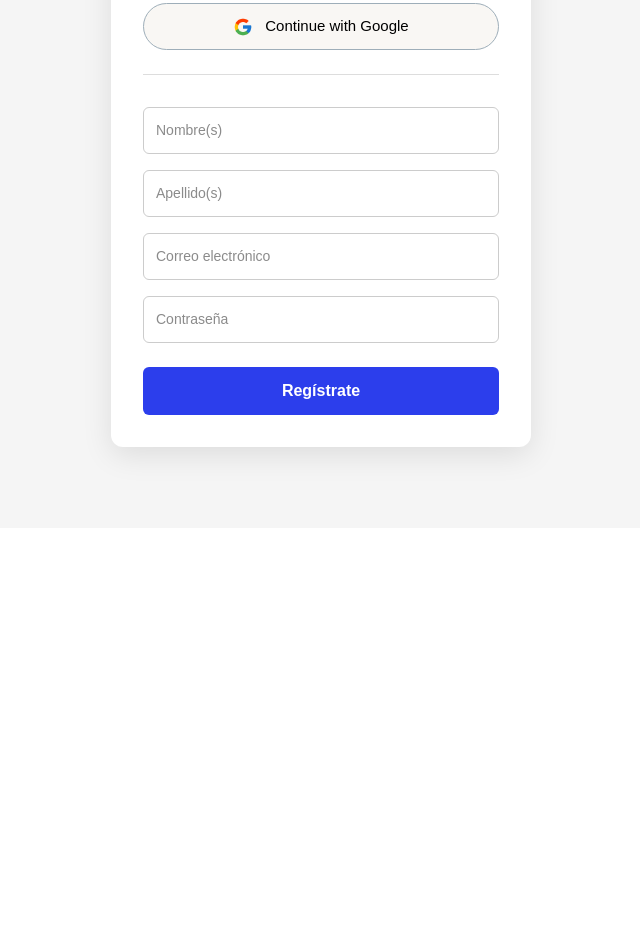
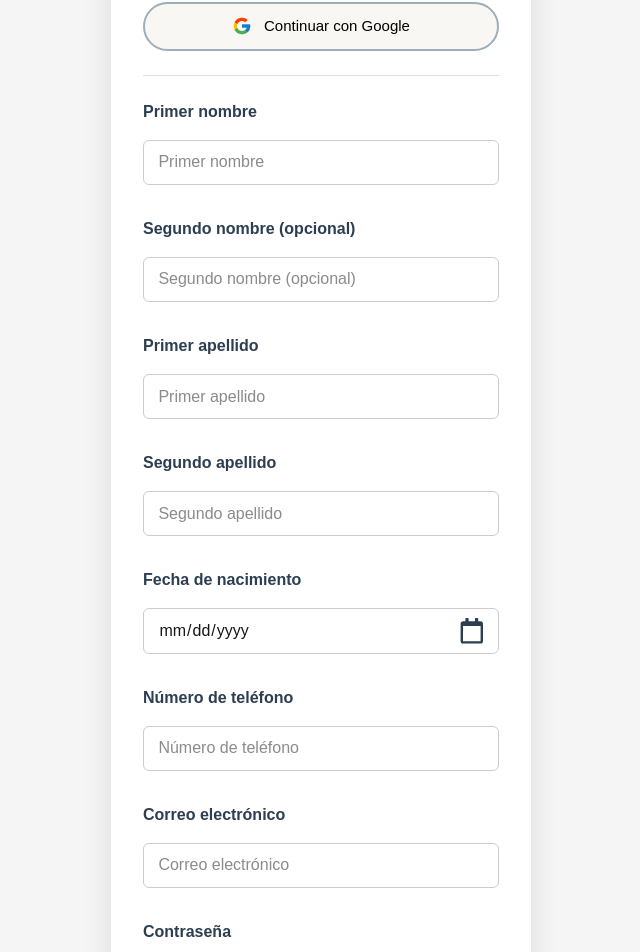
Before and after one commit to santipop1/AquanetFront, a Next.js app: page /registro in a window 1280 px wide. Shown: the part 398-1350 px from the top of the page, without its empty margins (319-959 px from the left). Before the commit the page ends 926 px from the top, so only its background shows below. Built offline with nearby package versions, Linux system fonts and the light colour scheme.

Commit message:
register/update

```diff
--- a/src/app/registro/Registro.css
+++ b/src/app/registro/Registro.css
@@ -15,6 +15,8 @@
   width: 100%;
   text-align: center;
   animation: fadeInUp 0.6s ease-out;
+  margin-top: 5rem;
+  margin-bottom: 5rem;
 }
 
 .logo-form {
@@ -63,13 +65,13 @@ form input {
   background-color: #1b2dc7;
 }
 
-/* ✅ Botón estilo Google */
+
 .google-auth-btn {
   display: flex;
   align-items: center;
   gap: 12px;
   justify-content: center;
-  border: 1.5px solid #9eaeb9;
+  border: 2px solid #9eaeb9;
   background-color: #f9f7f4;
   color: #000;
   padding: 0.7rem 1.5rem;
@@ -85,8 +87,28 @@ form input {
   background-color: #f1efec;
   box-shadow: 0 2px 6px rgba(0, 0, 0, 0.08);
 }
+.password-container {
+  position: relative;
+  display: flex;
+  align-items: center;
+  margin-bottom: 1rem;
+}
 
-/* Animación de entrada */
+.password-container input {
+  width: 100%;
+  padding-right: 40px;
+}
+
+.eye-button {
+  position: absolute;
+  right: 10px;
+  background: none;
+  border: none;
+  cursor: pointer;
+  padding: 0;
+}
+
+
 @keyframes fadeInUp {
   0% {
     opacity: 0;
--- a/src/app/registro/page.tsx
+++ b/src/app/registro/page.tsx
@@ -3,34 +3,54 @@
 import { useState } from 'react';
 import Image from 'next/image';
 import Header from '@/components/Header/Header';
+import { InformationField } from '@/components/InformationField/InformationField';
+import Footer from '@/components/Footer/Footer';
 import './Registro.css';
 
 interface FormData {
-  nombre: string;
-  apellido: string;
+  primerNombre: string;
+  segundoNombre: string;
+  primerApellido: string;
+  segundoApellido: string;
+  fechaNacimiento: string;
+  telefono: string;
   correo: string;
   contrasena: string;
+  verificarContrasena: string;
 }
 
 export default function Registro() {
   const [formData, setFormData] = useState<FormData>({
-    nombre: '',
-    apellido: '',
+    primerNombre: '',
+    segundoNombre: '',
+    primerApellido: '',
+    segundoApellido: '',
+    fechaNacimiento: '',
+    telefono: '',
     correo: '',
     contrasena: '',
+    verificarContrasena: '',
   });
 
-  const handleChange = (e: React.ChangeEvent<HTMLInputElement>) => {
-    const { name, value } = e.target;
+  const handleFieldChange = (fieldName: keyof FormData, value: string) => {
     setFormData((prevData) => ({
       ...prevData,
-      [name]: value,
+      [fieldName]: value,
     }));
   };
 
   const handleSubmit = (e: React.FormEvent<HTMLFormElement>) => {
     e.preventDefault();
+    if (formData.contrasena !== formData.verificarContrasena) {
+      alert("Las contraseñas no coinciden.");
+      return;
+    }
     alert(`Registrado:\n${JSON.stringify(formData, null, 2)}`);
+  };
+
+  const handleGoogleAuth = () => {
+    alert("Redirigiendo a autenticación con Google...");
+    // Aquí puedes agregar la lógica real para Firebase/Auth0/etc.
   };
 
   return (
@@ -38,60 +58,99 @@ export default function Registro() {
       <Header />
       <div className="registro-container">
         <div className="form-card">
+          <Image src="/logo.png" alt="aquaNet" width={150} height={60} className="mx-auto" />
+          <h2>Regístrate</h2>
+          <p>
+            ¿Ya tienes cuenta? <a href="/login" className="underline">Inicia sesión</a>
+          </p>
 
-          <Image src="/logo.png" alt="aquaNet" width={150} height={60} className='mx-auto'/>
-
-
-          <h2>Regístrate</h2>
-          <p>¿Ya tienes cuenta? <a href="/login" className='underline'>Inicia sesión</a></p>
-
-          {/* Botón personalizado de Google */}
-          <button className="google-auth-btn">
+          {/* 🔵 Botón de Google fuera del formulario para tener su propia funcionalidad */}
+          <button className="google-auth-btn" onClick={handleGoogleAuth}>
             <Image src="/google-icon.png" alt="Google" width={20} height={20} />
-            <span>Continue with Google</span>
+            <span>Continuar con Google</span>
           </button>
 
           <hr className="divider" />
 
           <form onSubmit={handleSubmit}>
-            <input
-              type="text"
-              name="nombre"
-              placeholder="Nombre(s)"
-              value={formData.nombre}
-              onChange={handleChange}
-              required
+            <InformationField
+              variant="text"
+              label="Primer nombre"
+              value={formData.primerNombre}
+              placeholder="Primer nombre"
+              onChange={(val) => handleFieldChange("primerNombre", val)}
             />
-            <input
-              type="text"
-              name="apellido"
-              placeholder="Apellido(s)"
-              value={formData.apellido}
-              onChange={handleChange}
-              required
+
+            <InformationField
+              variant="text"
+              label="Segundo nombre (opcional)"
+              value={formData.segundoNombre}
+              placeholder="Segundo nombre (opcional)"
+              onChange={(val) => handleFieldChange("segundoNombre", val)}
             />
-            <input
-              type="email"
-              name="correo"
+
+            <InformationField
+              variant="text"
+              label="Primer apellido"
+              value={formData.primerApellido}
+              placeholder="Primer apellido"
+              onChange={(val) => handleFieldChange("primerApellido", val)}
+            />
+
+            <InformationField
+              variant="text"
+              label="Segundo apellido"
+              value={formData.segundoApellido}
+              placeholder="Segundo apellido"
+              onChange={(val) => handleFieldChange("segundoApellido", val)}
+            />
+
+            <InformationField
+              variant="date"
+              label="Fecha de nacimiento"
+              value={formData.fechaNacimiento}
+              onChange={(val) => handleFieldChange("fechaNacimiento", val)}
+            />
+
+            <InformationField
+              variant="text"
+              label="Número de teléfono"
+              value={formData.telefono}
+              placeholder="Número de teléfono"
+              onChange={(val) => handleFieldChange("telefono", val)}
+            />
+
+            <InformationField
+              variant="text"
+              label="Correo electrónico"
+              value={formData.correo}
               placeholder="Correo electrónico"
-              value={formData.correo}
-              onChange={handleChange}
-              required
+              onChange={(val) => handleFieldChange("correo", val)}
             />
-            <input
-              type="password"
-              name="contrasena"
-              placeholder="Contraseña"
+
+            <InformationField
+              variant="password"
+              label="Contraseña"
               value={formData.contrasena}
-              onChange={handleChange}
-              required
+              placeholder="Contraseña (mínimo 8 caracteres)"
+              onChange={(val) => handleFieldChange("contrasena", val)}
             />
+
+            <InformationField
+              variant="password"
+              label="Verificar contraseña"
+              value={formData.verificarContrasena}
+              placeholder="Verificar contraseña"
+              onChange={(val) => handleFieldChange("verificarContrasena", val)}
+            />
+
             <button type="submit" className="registro-btn">
               Regístrate
             </button>
           </form>
         </div>
       </div>
+      <Footer />
     </>
   );
 }
--- a/src/components/Footer/Footer.tsx
+++ b/src/components/Footer/Footer.tsx
@@ -6,7 +6,7 @@ import { FaXTwitter } from "react-icons/fa6";
 
 const Footer = () => {
   return (
-    <footer className="bg-gray-100 text-gray-700 mt-10 border-t">
+    <footer className="bg-gray-100 text-gray-700 border-t"> {/* <-- QUITADO border-t */}
       <div className="container mx-auto px-4 py-8 grid grid-cols-1 md:grid-cols-3 gap-6">
         {/* Branding */}
         <div>
--- a/src/components/InformationField/InformationField.css
+++ b/src/components/InformationField/InformationField.css
@@ -2,7 +2,7 @@
   margin-bottom: 1.5rem;
   margin-left: auto;
   margin-right: auto;
-  width: 75%;
+  /*width: 75%;*/
 }
 
 .label {
@@ -10,6 +10,7 @@
   font-weight: 600;
   margin-bottom: 0.5rem;
   color: #2c3e50;
+  text-align: left;
 }
 
 .input {
--- a/src/components/InformationField/InformationField.tsx
+++ b/src/components/InformationField/InformationField.tsx
@@ -3,6 +3,7 @@
 import React, { useRef, useState, useEffect } from 'react';
 import './InformationField.css';
 import { SymbolButton } from '../SymbolButton/SymbolButton';
+import { Button } from '@mui/material';
 
 export interface InformationFieldProps {
   variant: 'text' | 'date' | 'select' | 'password' | 'readonly';
@@ -80,7 +81,7 @@ export const InformationField: React.FC<InformationFieldProps> = ({
             value={internalValue}
             onChange={handleChange}
           />
-          <SymbolButton variant="calendar" onClick={openDatePicker} />
+          <SymbolButton variant="calendar" onClick={openDatePicker}/>
         </div>
       )}
 
--- a/src/components/SymbolButton/SymbolButton.tsx
+++ b/src/components/SymbolButton/SymbolButton.tsx
@@ -1,12 +1,21 @@
-import "./SymbolButton.css"
-import { FaCircleUser } from "react-icons/fa6"; // usuario
-import { MdFileDownload } from "react-icons/md"; // descarga
-import { HiPencil } from "react-icons/hi2"; // editar
-import { FaArrowLeft, FaRegCalendar, FaPlusCircle, FaEye, FaEyeSlash } from "react-icons/fa"; // back & calendar & plus & ojo abierto & ojo cerrado
-import { GoChevronDown } from "react-icons/go"; // flecha abajo
+import "./SymbolButton.css";
+import { FaCircleUser } from "react-icons/fa6";
+import { MdFileDownload } from "react-icons/md";
+import { HiPencil } from "react-icons/hi2";
+import { FaArrowLeft, FaRegCalendar, FaPlusCircle, FaEye, FaEyeSlash } from "react-icons/fa";
+import { GoChevronDown } from "react-icons/go";
 
 export interface SymbolButtonProps {
-    variant: "user" | "back" | "download" | "edit" | "calendar" | "arrow-down" | "add" | "opened-eye" | "closed-eye";
+  variant:
+    | "user"
+    | "back"
+    | "download"
+    | "edit"
+    | "calendar"
+    | "arrow-down"
+    | "add"
+    | "opened-eye"
+    | "closed-eye";
   onClick?: () => void;
 }
 
@@ -41,7 +50,11 @@ export const SymbolButton: React.FC<SymbolButtonProps> = ({
 
   return (
     <div>
-        <button onClick={onClick} className="symbolButton">
+      <button
+        onClick={onClick}
+        className="symbolButton"
+        type="button"
+      >
         {icon()}
       </button>
     </div>
```
Lines whose indentation alone changed are shown as unchanged.
